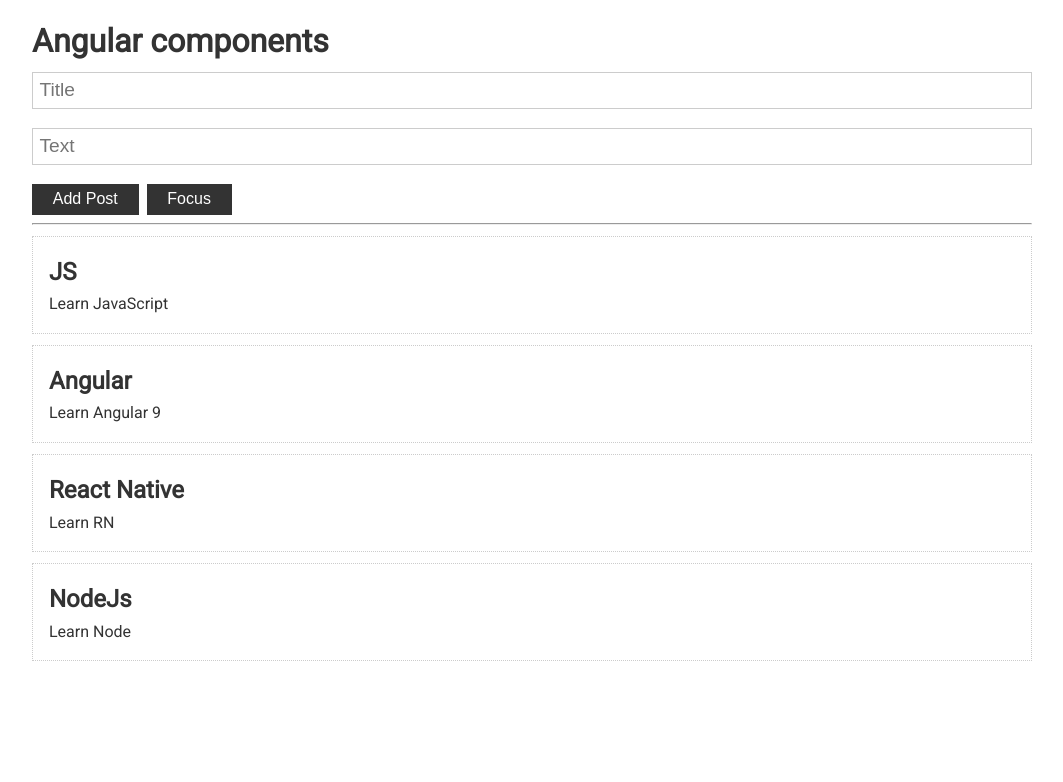
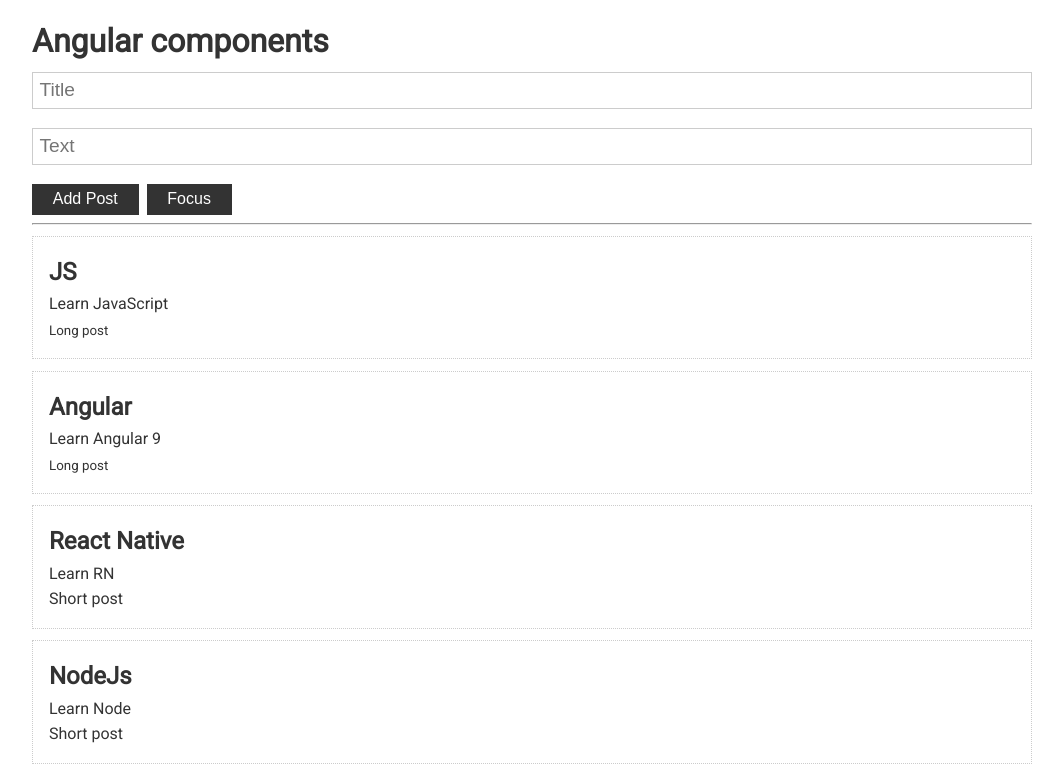
Before and after one commit to artem-vasenin/angular-minin, an Angular app: page / in a window 1280 px wide. Shown: the top 782 px of the page, without its empty margins (108-1171 px from the left). Built offline with nearby package versions, Linux system fonts and the light colour scheme.

Commit message:
Lifecicle hooks

```diff
--- a/src/app/app.component.html
+++ b/src/app/app.component.html
@@ -2,6 +2,14 @@
   <h1>Angular components</h1>
 
   <app-post-form (onAdd)="addPost($event)"></app-post-form>
+
   <hr>
-  <app-post *ngFor="let p of posts" [post]="p"></app-post>
+
+  <app-post
+    *ngFor="let p of posts"
+    [post]="p"
+  >
+    <small *ngIf="p.text.length > 10; else shortPost">Long post</small>
+    <ng-template #shortPost>Short post</ng-template>
+  </app-post>
 </div>
--- a/src/app/post/post.component.html
+++ b/src/app/post/post.component.html
@@ -1,4 +1,6 @@
 <div class="card">
   <h2>{{post.title}}</h2>
   <p>{{post.text}}</p>
+
+  <ng-content></ng-content>
 </div>
```
Also changed, not shown: docs.txt.
